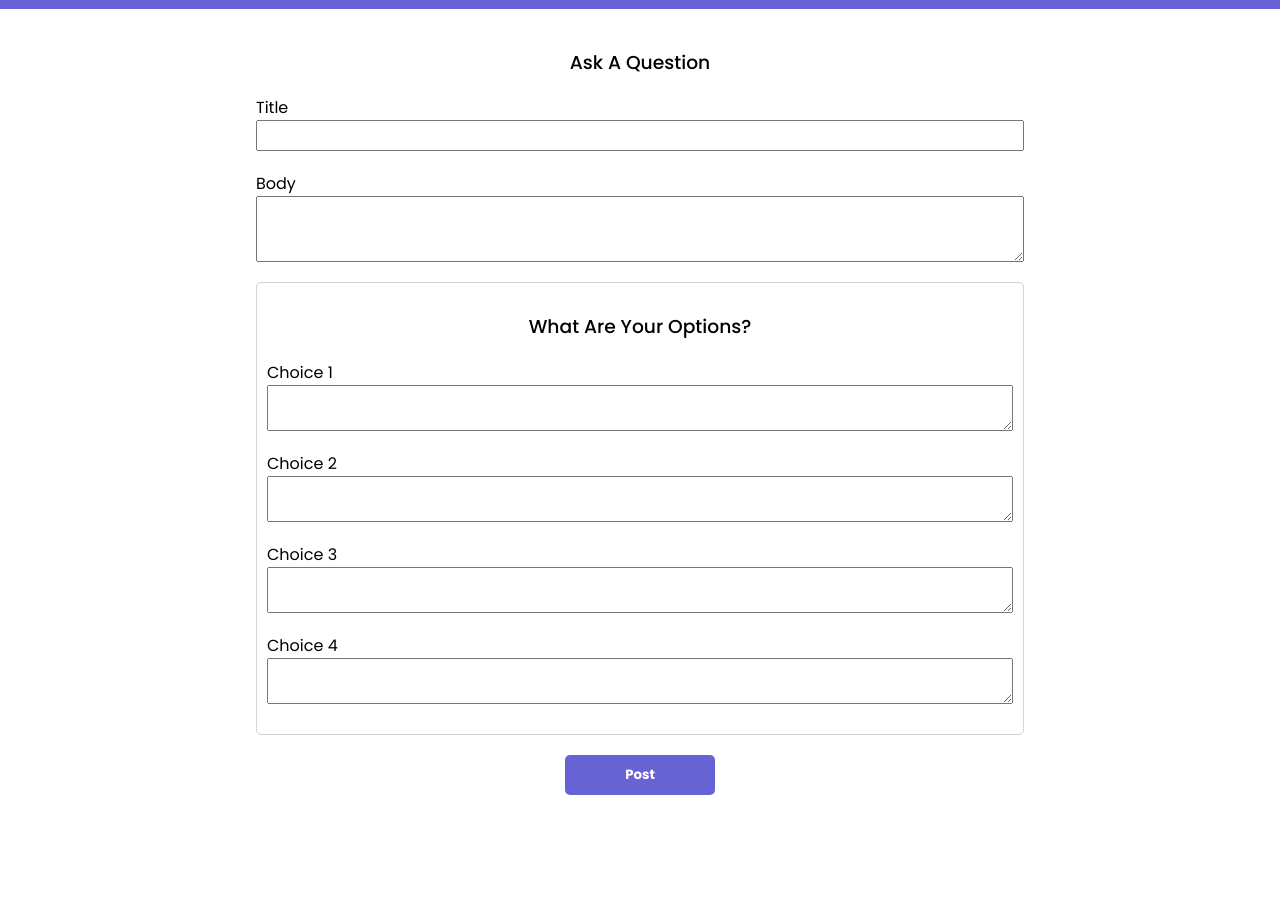
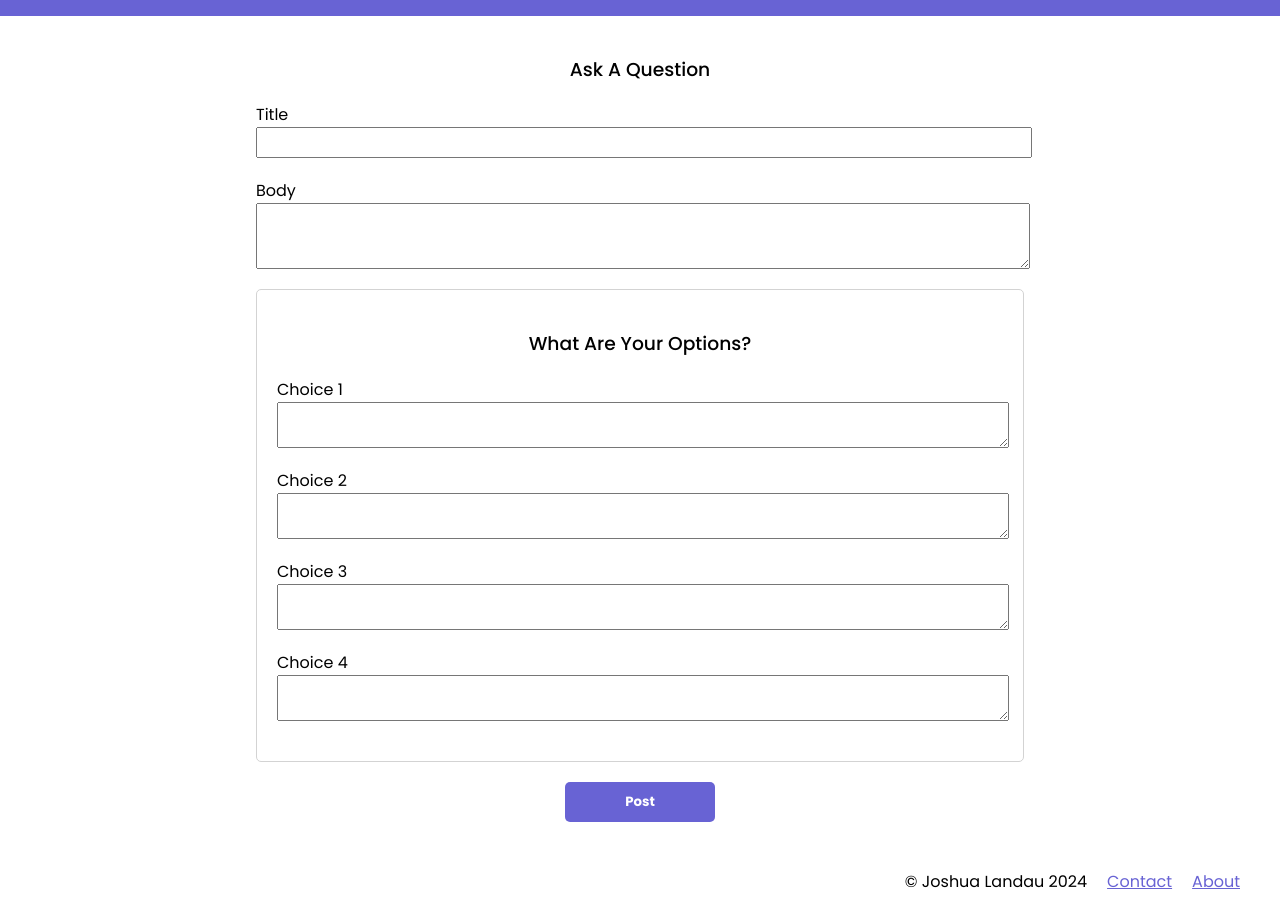
Before and after one commit to jdlandau123/QuietQuestions, a Django app: page /ask/ in a window 1280 px wide. Shown: the part 311-1213 px from the top of the page. Before the commit the page ends 1106 px from the top, so only its background shows below. Run offline with Django 5.2, Linux system fonts and the light colour scheme; some web fonts are replaced.

Commit message:
footer, contact page, about page

```diff
--- a/app/api.py
+++ b/app/api.py
@@ -40,7 +40,7 @@
             A question on Decision Helper was reported. Please review question id = {question.id}.
             The question will be hidden until further changes are made.
             """,
-            "decision_helper_app@app.com",
+            None,
             [admin.email],
             fail_silently=True
         )
--- a/app/forms.py
+++ b/app/forms.py
@@ -73,3 +73,14 @@
 
 class ReportQuestionForm(forms.Form):
     report_question = forms.BooleanField(label="Are you sure you want to report this question?", required=False)
+
+
+class ContactForm(forms.Form):
+    message = forms.CharField(
+        label="Message",
+        required=True,
+        widget=forms.Textarea(attrs={
+            "rows": 4,
+            "class": "labeled-field"
+        })
+    )
--- a/app/static/global.css
+++ b/app/static/global.css
@@ -2,6 +2,10 @@
   --primary: #6863D4;
   --secondary: #008c6e;
   --tertiary: #c24c00;
+}
+
+html {
+  height: 100%;
 }
 
 body {
@@ -9,6 +13,10 @@
   font-family: poppins, helvetica, arial, sans-serif;
   margin: 0;
   width: 100vw;
+  min-height: 100%;
+  display: flex;
+  flex-direction: column;
+  justify-content: space-between;
 }
 
 h3 {
@@ -23,6 +31,19 @@
   font-family: inherit;
 }
 
+footer {
+  display: flex;
+  justify-content: flex-end;
+  align-items: center;
+  gap: 20px;
+  height: 40px;
+  padding-right: 40px;
+}
+
+footer > a {
+  color: var(--primary);
+}
+
 .wrapper {
   display: flex;
   flex-direction: column;
@@ -31,6 +52,7 @@
   padding-right: 20%;
   padding-top: 20px;
   margin-bottom: 40px;
+  flex: 1;
 }
 
 /* input::-webkit-input-placeholder { */
@@ -130,7 +152,7 @@
 }
 
 .box {
-  padding: 10px;
+  padding: 20px;
   border: 1pt solid lightgrey;
   border-radius: 5px;
 }
@@ -146,4 +168,10 @@
   .wrapper {
     padding: 20px;
   }
+
+  footer {
+    justify-content: space-around;
+    gap: 0;
+    padding: 0;
+  }
 }
--- a/app/templates/base.html
+++ b/app/templates/base.html
@@ -1,5 +1,6 @@
 {% load static %}
 
+<!DOCTYPE html>
 <html lang="en">
   <head>
     <meta charset="UTF-8">
@@ -21,6 +22,16 @@
       </a>
     </div>
     {% block content %}{% endblock %}
+    <footer>
+      <p>&copy Joshua Landau <span id="copyright"></span></p>
+      <a href="/contact">Contact</a>
+      <a href="/about">About</a>
+    </footer>
     {% block js %}{% endblock %}
+    <script>
+      const copyright = document.getElementById('copyright');
+      const year = new Date().getFullYear();
+      copyright.innerText = year;
+    </script>
   </body>
 </html>
--- a/app/templates/index.html
+++ b/app/templates/index.html
@@ -39,7 +39,7 @@
     </div>
   </form>
   {% if request.user.is_authenticated %}
-  <div style="display: flex; justify-content: space-around; width: 100%;">
+  <div style="display: flex; justify-content: space-around; width: 100%; margin-top: 10px;">
     <a href="/ask">
       <button class="btn primary-bg">Ask A Question</button>
     </a>
--- a/app/templates/question-detail.html
+++ b/app/templates/question-detail.html
@@ -42,7 +42,7 @@
       Vote
     </button>
   </form>
-  <a class="report-link" href="/questions/{{ question.id }}/report" style="margin-top: 0;">
+  <a class="report-link" href="/questions/{{ question.id }}/report" style="margin-top: 10px;">
     Report This Question
   </a>
 </div>
--- a/app/templates/question-results.html
+++ b/app/templates/question-results.html
@@ -120,7 +120,8 @@
         yAxes: [{
           ticks: {
             beginAtZero: true,
-            fontSize: 16
+            fontSize: 16,
+            stepSize: 1
           }
         }],
         xAxes: [{
--- a/app/views.py
+++ b/app/views.py
@@ -7,7 +7,7 @@
 from guardian.decorators import permission_required
 from .models import User, Question, Choice
 from .forms import QuestionForm, ChoicesForm, SearchForm, AuthForm, ChangePasswordForm, \
-    ReportQuestionForm
+    ReportQuestionForm, ContactForm
 
 def index(request):
     questions = Question.objects.filter(hidden=False)
@@ -139,7 +139,7 @@
                 A question on Decision Helper was reported. Please review question id = {question.id}.
                 The question will be hidden until further changes are made.
                 """,
-                "decision_helper_app@app.com",
+                None,
                 [admin.email],
                 fail_silently=True
             )
@@ -158,6 +158,29 @@
     if len(m) == 0:
         return redirect("/")
     return render(request, "confirmation.html", {})
+
+
+def contact(request):
+    if request.method == "POST":
+        form = ContactForm(request.POST)
+        if form.is_valid():
+            msg = form.cleaned_data["message"]
+            admin = User.objects.get(username="admin")
+            send_mail(
+                "Message from Decision Helper",
+                msg,
+                None,
+                [admin.email]
+            )
+            messages.add_message(request, messages.SUCCESS, "Thanks for reaching out!")
+            return redirect("/confirmation")
+    else:
+        form = ContactForm()
+    return render(request, "contact.html", {"form": form})
+
+
+def about(request):
+    return render(request, "about.html", {})
 
 
 # auth views
--- a/decision_helper/settings.py
+++ b/decision_helper/settings.py
@@ -150,7 +150,7 @@
     ]
 }
 
-# move these to env variables
+DEFAULT_FROM_EMAIL = "decision_helper@app.com"
 EMAIL_BACKEND = 'django.core.mail.backends.smtp.EmailBackend'
 EMAIL_HOST = os.environ.get('EMAIL_HOST', '')
 EMAIL_PORT = 587
--- a/decision_helper/urls.py
+++ b/decision_helper/urls.py
@@ -2,7 +2,7 @@
 from django.urls import path, include
 from app.views import auth, index, account, new_question, question_detail, \
     change_password, auth_login, auth_register, question_results, following, \
-    search, report, confirmation
+    search, report, confirmation, contact, about
 from django.contrib.auth import views as auth_views
 from rest_framework import routers
 from app.api import QuestionViewSet
@@ -19,6 +19,8 @@
     path("following", following, name="following"),
     path("search", search, name="search"),
     path("confirmation", confirmation, name="confirmation"),
+    path("contact", contact, name="contact"),
+    path("about", about, name="about"),
     path("auth/", auth, name="auth"),
     path("login/", auth_login, name="login"),
     path("register/", auth_register, name="register"),
```
Also changed, not shown: app/templates/about.html (added, +35 -0 lines), app/templates/auth/account.html (+1 -7 lines), app/templates/contact.html (added, +30 -0 lines).
